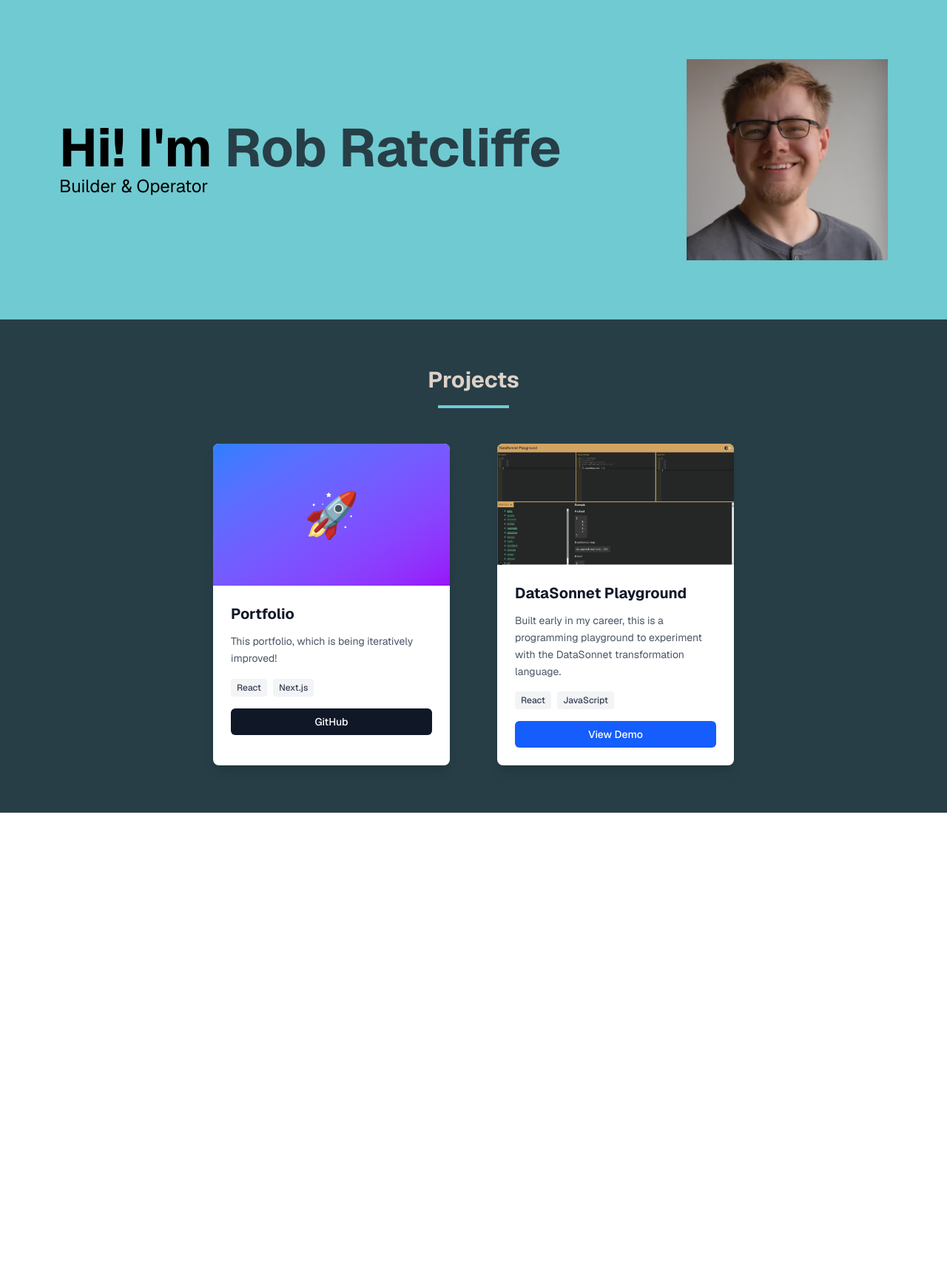
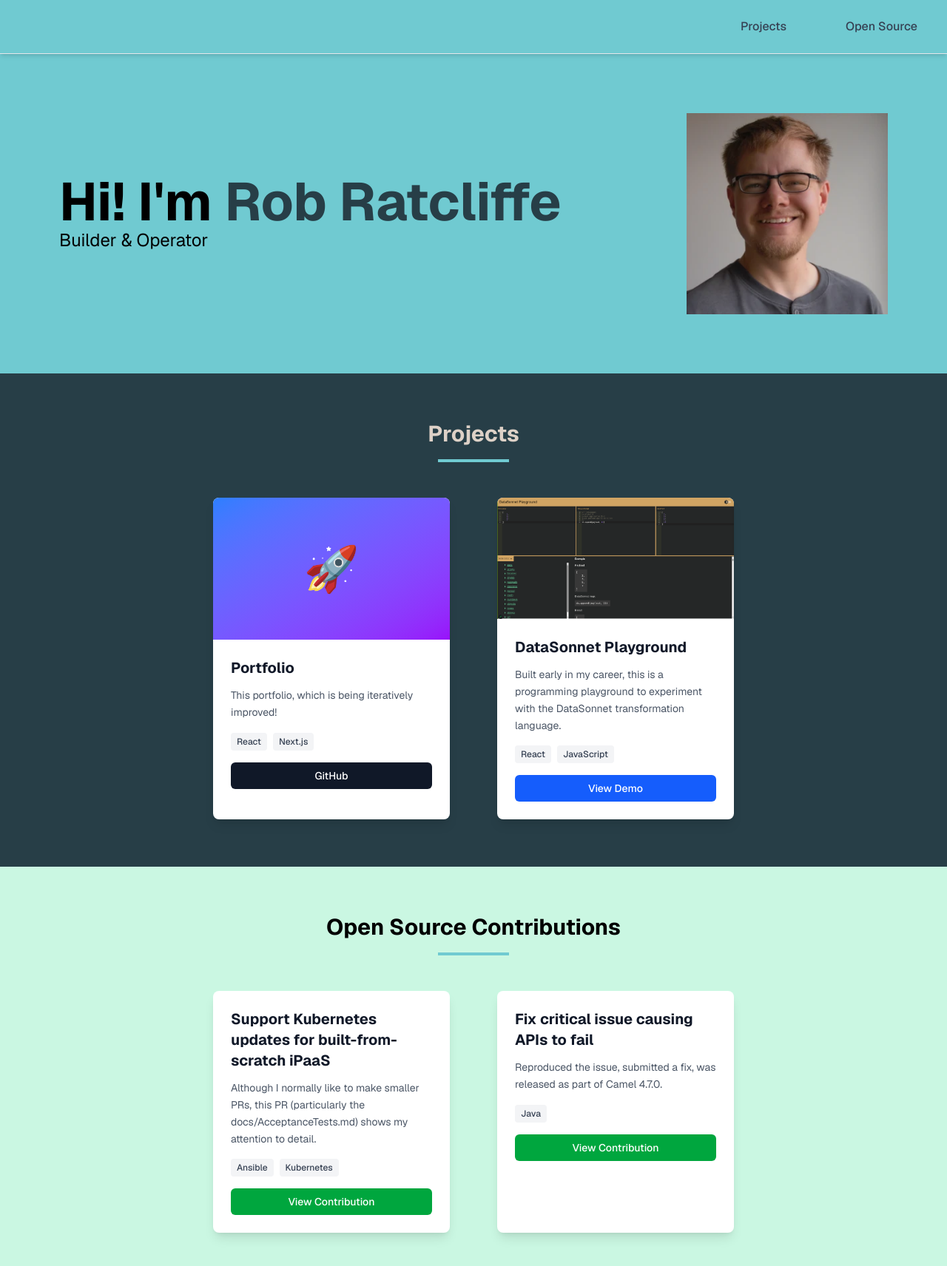
Before and after one commit to rlratcliffe/portfolio, a Next.js app: page / in a window 1280 px wide. Shown: the top 1712 px of the page at 74% size. Before the commit the page ends 1099 px from the top, so only its background shows below. Built offline with nearby package versions, Linux system fonts and the light colour scheme.

Commit message:
feat: add open source contributions
- add new navigation
- convert some css to modules for new components

```diff
--- /dev/null
+++ b/src/app/components/Navigation.module.css
@@ -0,0 +1,13 @@
+@reference "../globals.css";
+
+.navContainer {
+  @apply sticky top-0 bg-primary-neutral shadow-md z-40 border-b border-gray-200 dark:border-gray-800;
+}
+
+.navContent {
+  @apply max-w-7xl mx-auto px-4 py-4 flex justify-end gap-8;
+}
+
+.navLink {
+  @apply px-6 py-2 text-gray-700 dark:text-black font-medium rounded-lg hover:bg-primary-neutral hover:text-black dark:hover:text-white transition-all duration-300 ease-in-out;
+}
--- /dev/null
+++ b/src/app/components/Navigation.tsx
@@ -0,0 +1,31 @@
+'use client';
+
+import styles from "./Navigation.module.css";
+
+export default function Navigation() {
+    const scrollToSection = (sectionId: string) => {
+        const element = document.getElementById(sectionId);
+        if (element) {
+            element.scrollIntoView({ behavior: 'smooth', block: 'start' });
+        }
+    };
+
+    return (
+        <nav className={styles.navContainer}>
+            <div className={styles.navContent}>
+                <button
+                    onClick={() => scrollToSection('projects')}
+                    className={styles.navLink}
+                >
+                    Projects
+                </button>
+                <button
+                    onClick={() => scrollToSection('open-source')}
+                    className={styles.navLink}
+                >
+                    Open Source
+                </button>
+            </div>
+        </nav>
+    );
+}
--- /dev/null
+++ b/src/app/components/OpenSourceContributions.module.css
@@ -0,0 +1,17 @@
+@reference "../globals.css";
+
+.section {
+  @apply bg-nyanza;
+}
+
+.cardHeader {
+  @apply h-48 bg-gradient-to-br from-green-500 to-teal-600 flex items-center justify-center;
+}
+
+.openSourceTitle {
+  @apply text-black;
+}
+
+.contributionLink {
+  @apply bg-green-600 text-white hover:bg-green-700;
+}
--- /dev/null
+++ b/src/app/components/OpenSourceContributions.tsx
@@ -0,0 +1,51 @@
+'use client';
+
+import {IOpenSourceContribution} from "@/app/domain/SoftwareEngineer";
+import styles from "./OpenSourceContributions.module.css";
+
+interface OpenSourceContributionsProps {
+    contributions: IOpenSourceContribution[];
+}
+
+export default function OpenSourceContributions({contributions}: OpenSourceContributionsProps) {
+    return (
+        <section id="open-source" className={`section-container-wide ${styles.section}`}>
+            <div className="section-header">
+                <h2 className={`section-title ${styles.openSourceTitle}`}>
+                    Open Source Contributions
+                </h2>
+                <div className="section-divider"></div>
+            </div>
+
+            <div className="grid-projects">
+                {contributions.map((contribution) => (
+                    <div key={contribution.id} className="box card">
+
+                        <div className="card-content">
+                            <h3 className="card-title">
+                                {contribution.title}
+                            </h3>
+                            <p className="card-description">
+                                {contribution.description}
+                            </p>
+
+                            <div className="tech-tags">
+                                {contribution.technologies.map((tech, index) => (
+                                <span key={index} className="tech-tag">
+                                    {tech}
+                                </span>
+                                ))}
+                            </div>
+
+                            <div className="project-buttons">
+                                <a href={contribution.link} target="_blank" rel="noopener noreferrer" className={`btn-small ${styles.contributionLink}`}>
+                                    View Contribution
+                                </a>
+                            </div>
+                        </div>
+                    </div>
+                ))}
+            </div>
+        </section>
+    );
+}
--- /dev/null
+++ b/src/app/components/Projects.module.css
@@ -0,0 +1,5 @@
+@reference "../globals.css";
+
+.projectsTitle {
+    @apply text-neutral;
+}
--- a/src/app/components/Projects.tsx
+++ b/src/app/components/Projects.tsx
@@ -4,6 +4,7 @@ import Image from "next/image";
 import { useState } from "react";
 import VideoModal from "./VideoModal";
 import {ISoftwareProject} from "@/app/domain/SoftwareEngineer";
+import styles from "./Projects.module.css";
 
 interface ProjectsProps {
     projects: ISoftwareProject[];
@@ -15,7 +16,7 @@ export default function Projects({projects}: ProjectsProps) {
     return (
         <section id="projects" className="section-container-wide">
             <div className="section-header">
-                <h2 className="section-title">
+                <h2 className={`section-title ${styles.projectsTitle}`}>
                     Projects
                 </h2>
                 <div className="section-divider"></div>
--- a/src/app/domain/SoftwareEngineer.ts
+++ b/src/app/domain/SoftwareEngineer.ts
@@ -13,16 +13,26 @@ export interface ISoftwareProject {
     demo?: string
 }
 
+export interface IOpenSourceContribution {
+    id: number;
+    title: string;
+    description: string;
+    technologies: string[];
+    link: string;
+}
+
 export class SoftwareEngineer implements ISoftwareEngineer {
     private name: string = "";
     private tagline: string = "";
     private projects: ISoftwareProject[] = [];
+    private openSourceContributions: IOpenSourceContribution[] = [];
 
-    constructor(name: string, tagline: string, projects: ISoftwareProject[]) {
+    constructor(name: string, tagline: string, projects: ISoftwareProject[], openSourceContributions: IOpenSourceContribution[]) {
         this.name = name;
         this.tagline = tagline;
         this.validateProjects(projects);
         this.projects = projects;
+        this.openSourceContributions = openSourceContributions;
     }
 
     getName(): string {
@@ -41,6 +51,10 @@ export class SoftwareEngineer implements ISoftwareEngineer {
         return this.projects;
     }
 
+    getOpenSource(): IOpenSourceContribution[] {
+        return this.openSourceContributions;
+    }
+
     private validateProjects(projects: ISoftwareProject[]) {
         return projects.forEach(project => {
             if (project.demo && !project.demo.includes('embed')) {
--- a/src/app/globals.css
+++ b/src/app/globals.css
@@ -6,6 +6,7 @@
   --color-primary-neutral: #70CAD1;
   --color-accent-neutral: #273E47;
   --color-neutral: #DDD1C7;
+  --color-nyanza: #CAF7E2;
 }
 
 @theme inline {
@@ -14,6 +15,7 @@
   --color-primary-neutral: var(--color-primary-neutral);
   --color-accent-neutral: var(--color-accent-neutral);
   --color-neutral: var(--color-neutral);
+  --color-nyanza: var(--color-nyanza);
   --font-sans: var(--font-geist-sans);
   --font-mono: var(--font-geist-mono);
 }
@@ -23,6 +25,10 @@
     --background: #0a0a0a;
     --foreground: #ededed;
   }
+}
+
+html {
+  scroll-behavior: smooth;
 }
 
 body {
@@ -69,7 +75,7 @@ body {
   }
 
   .section-title {
-    @apply text-3xl font-bold text-neutral mb-4;
+    @apply text-3xl font-bold mb-4;
   }
 
   .name {
--- a/src/app/page.tsx
+++ b/src/app/page.tsx
@@ -1,4 +1,6 @@
 import Projects from "./components/Projects";
+import OpenSourceContributions from "./components/OpenSourceContributions";
+import Navigation from "./components/Navigation";
 import {SoftwareEngineer} from "@/app/domain/SoftwareEngineer";
 import Image from "next/image";
 import CookieBanner from "./components/CookieBanner";
@@ -23,15 +25,33 @@ export default function Home() {
         }
   ];
 
+  const openSourceContributions = [
+    {
+      id: 1,
+      title: "Support Kubernetes updates for built-from-scratch iPaaS",
+      description: "Although I normally like to make smaller PRs, this PR (particularly the docs/AcceptanceTests.md) shows my attention to detail.",
+      technologies: ["Ansible", "Kubernetes"],
+      link: "https://github.com/MS3Inc/tavros/pull/102"
+    },
+    {
+      id: 2,
+      title: "Fix critical issue causing APIs to fail",
+      description: "Reproduced the issue, submitted a fix, was released as part of Camel 4.7.0.",
+      technologies: ["Java"],
+      link: "https://issues.apache.org/jira/browse/CAMEL-20841"
+    }
+  ];
   const softwareEngineer = new SoftwareEngineer(
       "Rob Ratcliffe",
       "Builder & Operator",
-      projects
+      projects,
+      openSourceContributions
   );
 
   return (
     <div className="font-sans min-h-screen">
       <main className="w-full">
+        <Navigation />
         <section className="hero-section">
           <div className="hero-container">
             <div className="hero-content">
@@ -50,6 +70,7 @@ export default function Home() {
         </section>
 
         <Projects projects={softwareEngineer.getProjects()} />
+        <OpenSourceContributions contributions={softwareEngineer.getOpenSource()} />
       </main>
     <CookieBanner />
     </div>
```
